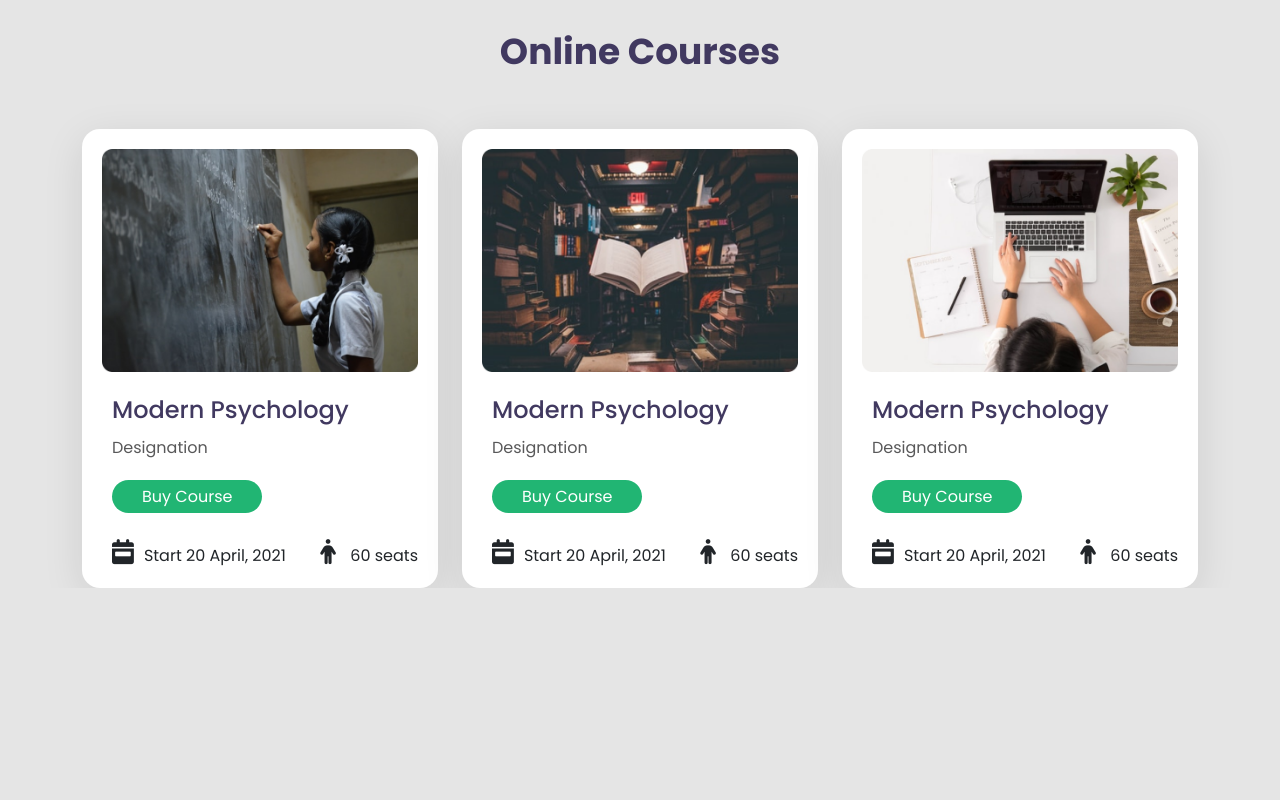
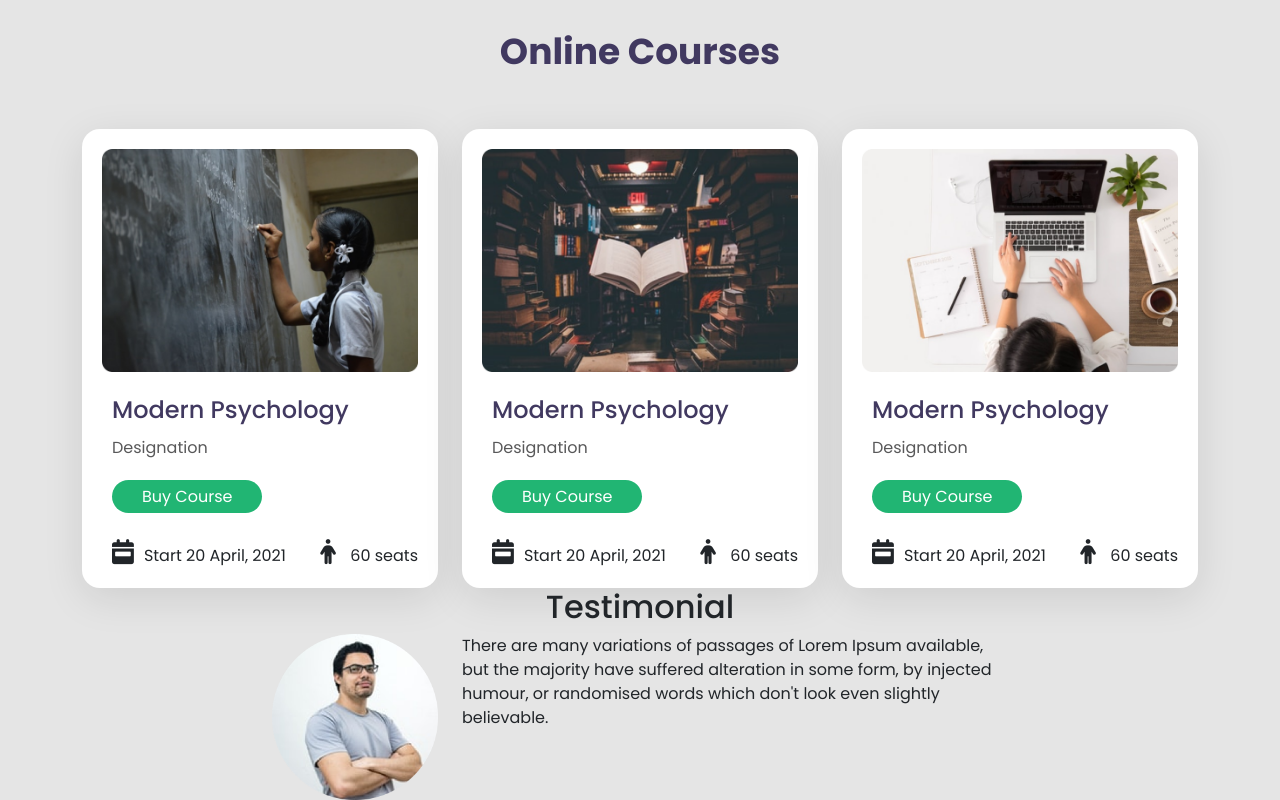
Before and after one commit to Ismail-MIah/E-school, a plain HTML site: page index.html in a window 1280 px wide. Shown: the part 982-1782 px from the top of the page. Before the commit the page ends 1570 px from the top, so only its background shows below. Drawn offline with Linux system fonts and the light colour scheme.

Commit message:
testimonial section is not complite

```diff
--- a/css/style.css
+++ b/css/style.css
@@ -194,6 +194,22 @@ nav ul li a {
 }
 /* courses-section end  */
 
+/* Testimonial section start  */
+.Testimonial {
+}
+.Testimonial .row {
+}
+.Testimonial .row h2 {
+}
+.Testimonial .row .row {
+}
+.Testimonial .row .row img {
+}
+.Testimonial .row .row p {
+}
+
+/* Testimonial section end  */
+
 /* media query  */
 @media screen and (min-width: 991px) {
   body {
--- a/index.html
+++ b/index.html
@@ -190,6 +190,34 @@
       </div>
     </section>
 
+    <section class="Testimonial">
+      <div class="container">
+        <div class="row">
+          <div class="col-md-12">
+            <h2 class="text-center">Testimonial</h2>
+          </div>
+          <div class="col-md-2"></div>
+          <div class="col-md-8">
+            <div class="row">
+              <div class="col-md-3">
+                <img src="img/Ellipse 5.png" class="img-fluid" alt="" />
+              </div>
+
+              <div class="col-md-9">
+                <p>
+                  There are many variations of passages of Lorem Ipsum
+                  available, but the majority have suffered alteration in some
+                  form, by injected humour, or randomised words which don't look
+                  even slightly believable.
+                </p>
+              </div>
+            </div>
+          </div>
+          <div class="col-md-2"></div>
+        </div>
+      </div>
+    </section>
+
     <!-- jS Script  -->
     <script src="js/bootstrap.min.js"></script>
     <!-- Custonise Js  -->
```
